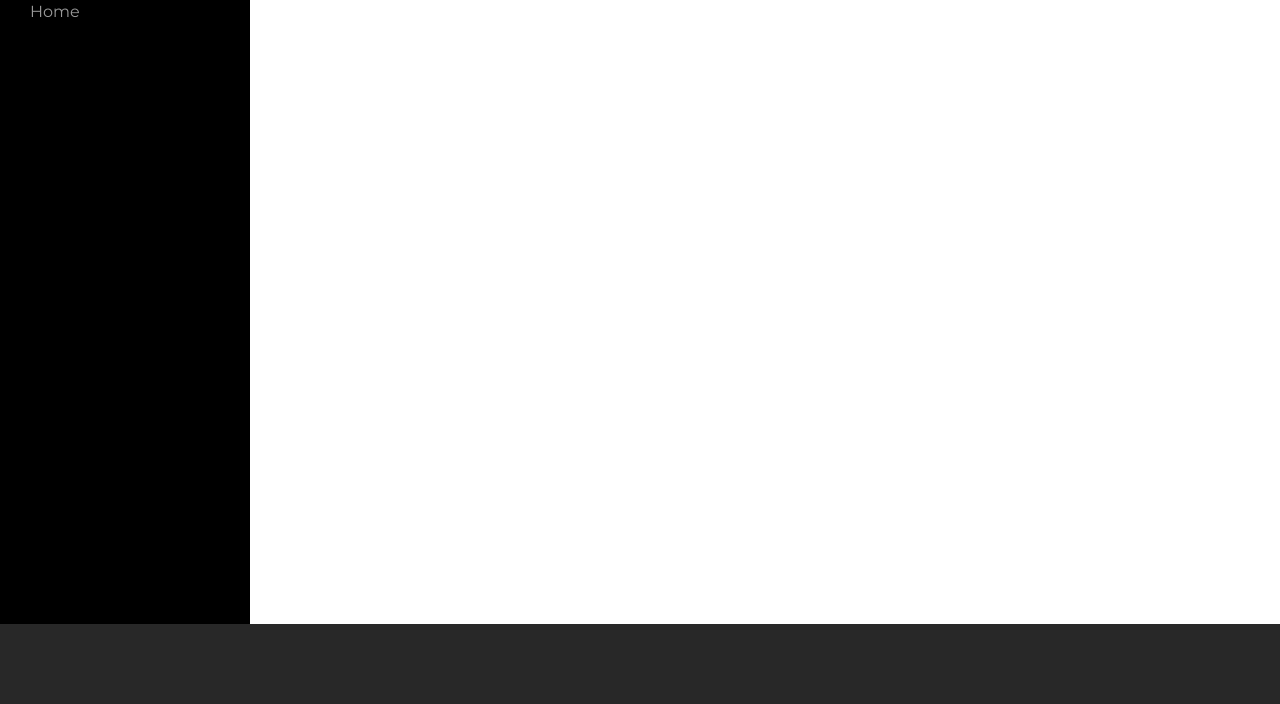
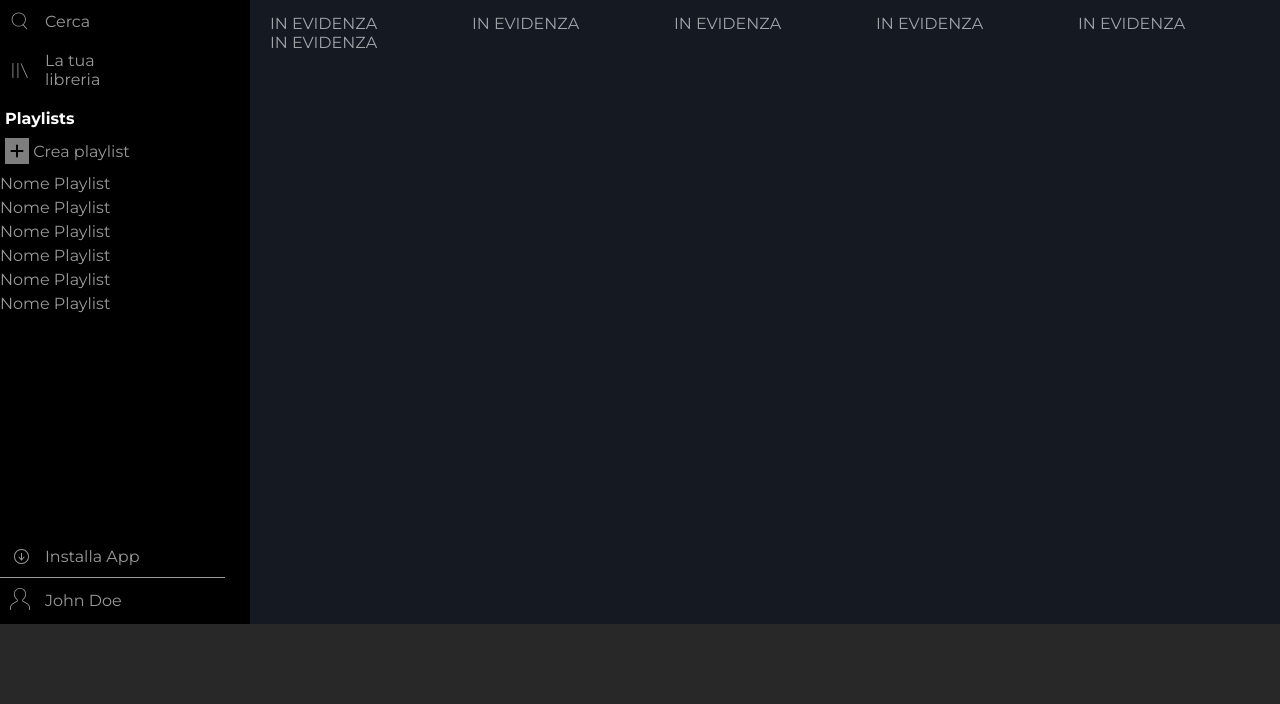
Before and after one commit to GLCVLL/html-css-spotifyweb, a plain HTML site: page index.html in a window 1280 px wide. Shown: the part 96-800 px from the top of the page. Drawn offline with Linux system fonts and the light colour scheme.

Commit message:
added sidebar responsive

```diff
--- a/css/style.css
+++ b/css/style.css
@@ -38,6 +38,10 @@ a:hover{
     opacity: 1;
 }
 
+.d-block{
+    display: none;
+}
+
 /*SIDEBAR*/
 
 .sidebar{
@@ -49,21 +53,39 @@ a:hover{
 }
 
 
-.sidebar-top .d-none{
+.sidebar-top .d-none, .sidebar-bottom .d-none{
     display: none;
 }
 
-.sidebar img{
-    padding: 0 15px;
-    padding-bottom: 5px;
+.sidebar-top img, .sidebar-bottom img{
+    width: 20px;
+    margin: 10px;
 }
 
+.playlist{
+    color: white;
+}
+
+.playlist h4{
+    margin-bottom: 10px;
+}
+
+.playlist .fas{
+    background-color: lightgrey;
+    padding: 5px;
+    color: black;
+}
+
+.playlist-menu li{
+    margin-bottom: 5px;
+}
 
 /*MAIN*/
 
 main{
     flex: 1 1 auto;
     overflow: auto;
+    background-color: #141922;
 }
 
 /*HEADER*/
@@ -91,6 +113,19 @@ header{
     font-size: 12px;
 }
 
+/* MAIN CONTENT */
+
+.navbar{
+    display: flex;
+    padding: 10px;
+    flex-wrap: wrap;
+}
+
+.navbar li{
+    padding: 0 10px;
+    flex-basis: calc(100% / 5);
+}
+
 /*FOOTER*/
 
 footer {
@@ -114,24 +149,36 @@ footer {
 
     .sidebar-top .d-none{
         display: flex;
-        padding-right: 50px;
+        width: 50%;
+        margin: 10px 5px;
+    }
+
+    .sidebar-bottom .d-none{
+        display: flex;
+        width: 50%;
+        margin: 10px 5px;
     }
 
     .sidebar-top .d-flex{
         display: none;
     }
 
-    .sidebar-menu li{
+    .sidebar-menu li, .sidebar-bottom li{
         display: flex;
     }
 
-    .sidebar-menu a{
+    .sidebar-menu a, .sidebar-bottom a{
         display: flex;
         align-items: center;
     }
 
-    .icon{
-        max-width: 30px;
+    .border{
+        width: 90%;
+        border-bottom: 1px solid white;
+    }
+
+    .d-block{
+        display: block;
     }
 
 }
--- a/index.html
+++ b/index.html
@@ -32,22 +32,39 @@
                         <li>
                             <a href="#">
                                 <img class="icon" src="img/search.svg" alt="search">
-                                <span class="d-none">Home</span>
+                                <span class="d-none">Cerca</span>
                             </a>
                         </li>
                         <li>
                             <a href="#">
                                 <img class="icon" src="img/libreria.svg" alt="library">
-                                <span class="d-none">Home</span>
+                                <span class="d-none">La tua libreria</span>
                             </a>
                         </li>
+                    </ul>
+                    <nav class="playlist d-none">
+                        <div>
+                            <h4>Playlists</h4>
+                            <a href="#">
+                                <i class="fas fa-plus"></i>
+                                <span>Crea playlist</span>
+                            </a>
+                        </div>
+                    </nav>
+                    <ul class="playlist-menu d-block">
+                        <li><a href="#">Nome Playlist</a></li>
+                        <li><a href="#">Nome Playlist</a></li>
+                        <li><a href="#">Nome Playlist</a></li>
+                        <li><a href="#">Nome Playlist</a></li>
+                        <li><a href="#">Nome Playlist</a></li>
+                        <li><a href="#">Nome Playlist</a></li>
                     </ul>
                 </div>
                 <div class="sidebar-bottom">
                     <div>
-                        <a href="#">
+                        <a class="border" href="#">
                             <img class="icon" src="img/download.svg" alt="download">
-                            <span></span>
+                            <span class="d-none">Installa App</span>
                         </a>
                     </div>
                     <div>
@@ -55,7 +72,7 @@
                             <figure>
                                 <img class="icon" src="img/profile.svg" alt="profile">
                             </figure>
-                            <span></span>
+                            <span class="d-none">John Doe</span>
                         </a>
                     </div>
                 </div>
@@ -68,7 +85,28 @@
                     </div>
                 </header>
                 <div class="main-content">
-
+                    <nav class="main-content-nav">
+                        <ul class="navbar">
+                            <li>
+                                <a href="#">IN EVIDENZA</a>
+                            </li>
+                            <li>
+                                <a href="#">IN EVIDENZA</a>
+                            </li>
+                            <li>
+                                <a href="#">IN EVIDENZA</a>
+                            </li>
+                            <li>
+                                <a href="#">IN EVIDENZA</a>
+                            </li>
+                            <li>
+                                <a href="#">IN EVIDENZA</a>
+                            </li>
+                            <li>
+                                <a href="#">IN EVIDENZA</a>
+                            </li>
+                        </ul>
+                    </nav>
                 </div>
             </main>
         </div>
```
